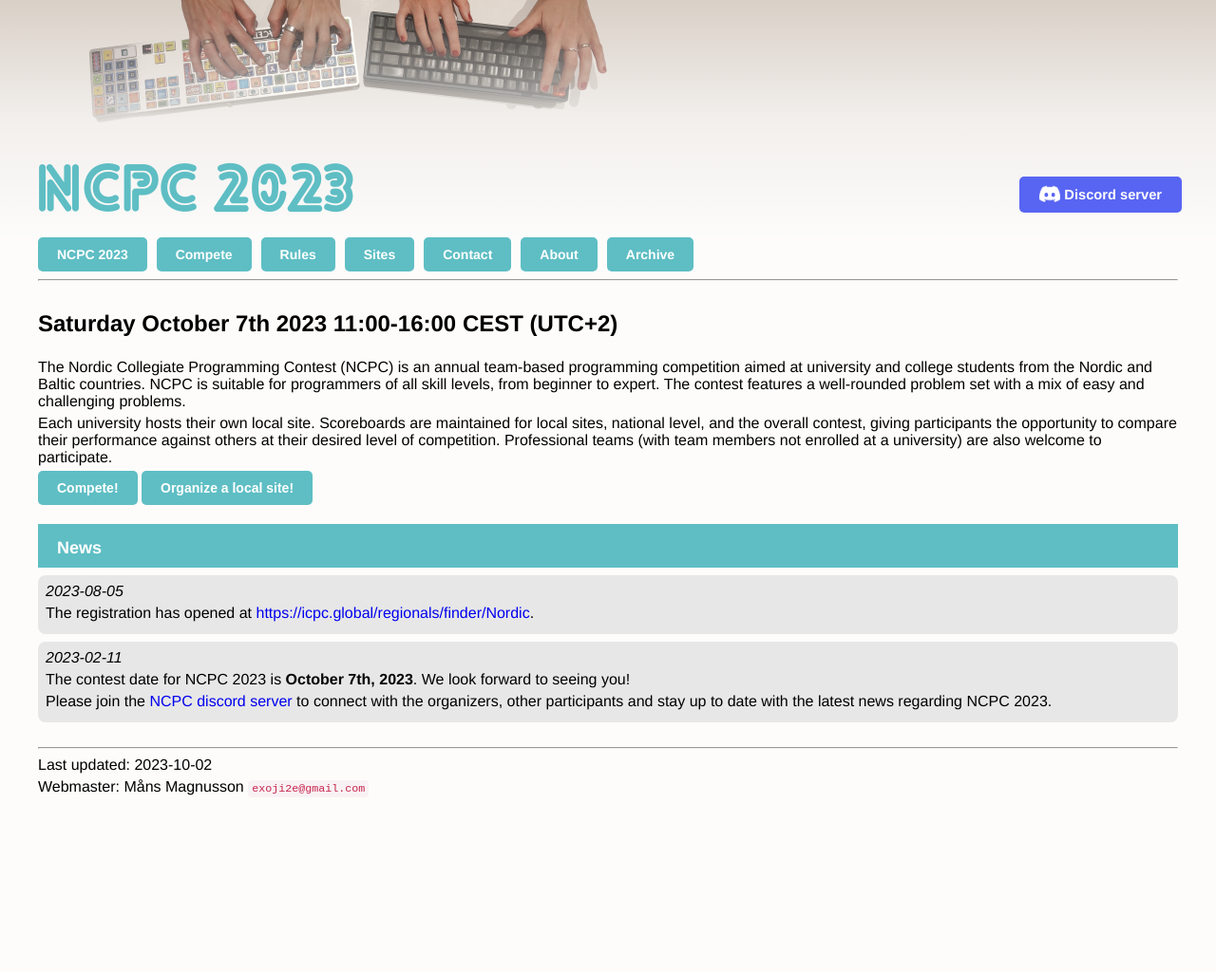
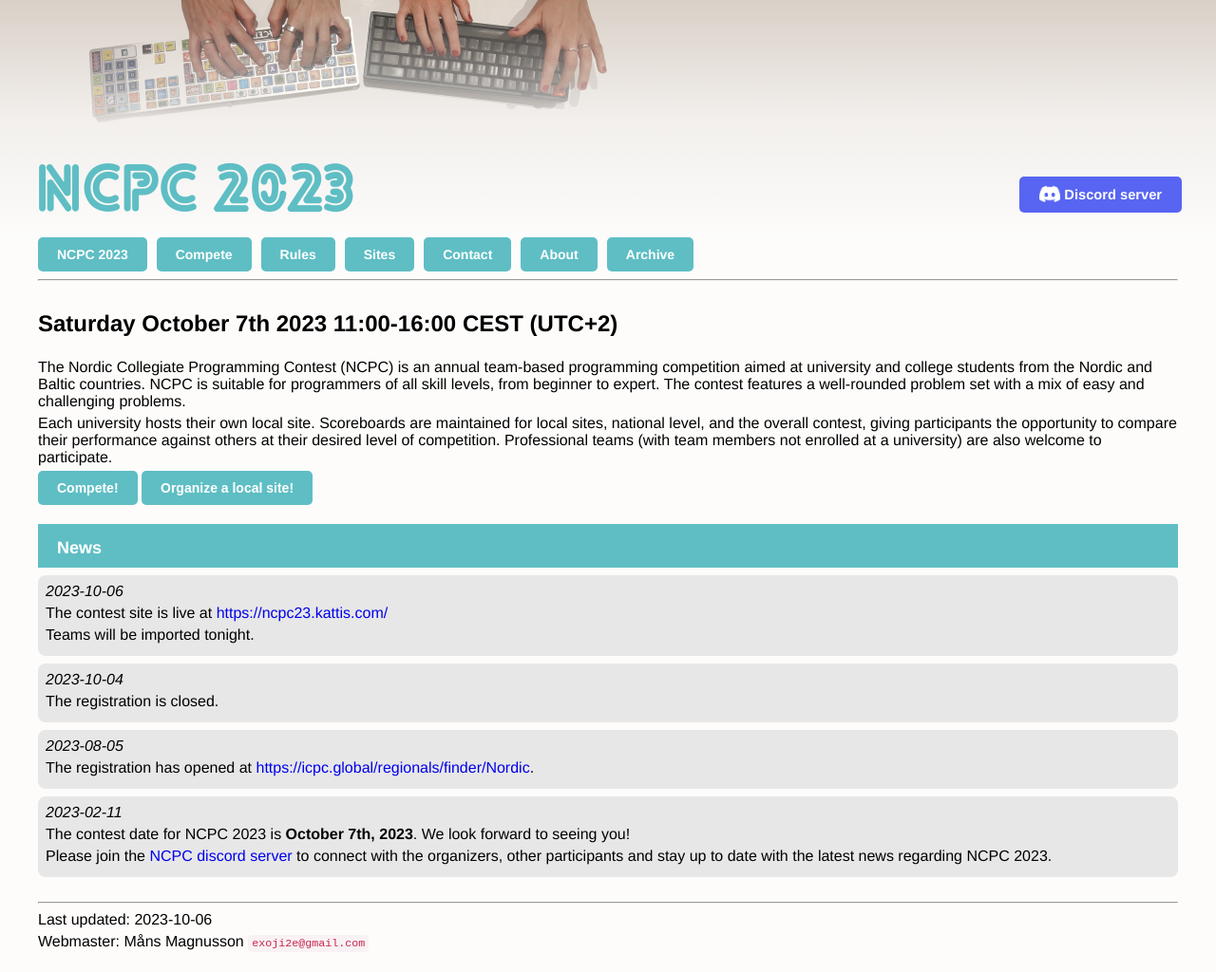
Before and after one commit to icpc/ncpc-web, a Jekyll site: the page built from ncpc2023/index.md, in a window 1280 px wide. Shown: the whole page at 95% size. Built offline with Jekyll 4.4.1, drawn with Linux system fonts in a browser that asks for light colours; before the commit the page ends 900 px from its top, so only the background shows below that.

Commit message:
add link to contest site

```diff
--- a/_config.yml
+++ b/_config.yml
@@ -7,7 +7,7 @@ defaults:
   - scope:
       path: "ncpc2023"
     values:
-      lastUpdate: "2023-10-02"
+      lastUpdate: "2023-10-06"
 
 kramdown:
   parse_block_html: true
--- a/ncpc2023/index.md
+++ b/ncpc2023/index.md
@@ -25,6 +25,19 @@ Each university hosts their own local site. Scoreboards are maintained for local
 </div>
 
 <div class="news-item">
+<i>2023-10-06</i>
+
+The contest site is live at [https://ncpc23.kattis.com/](https://ncpc23.kattis.com/)
+
+Teams will be imported tonight.
+
+</div>
+<div class="news-item">
+<i>2023-10-04</i>
+
+The registration is closed.
+</div>
+<div class="news-item">
 <i>2023-08-05</i>
 
 The registration has opened at [https://icpc.global/regionals/finder/Nordic](https://icpc.global/regionals/finder/Nordic).
```
Also changed, not shown: ncpc2023/compete.md (+2 -0 lines).
